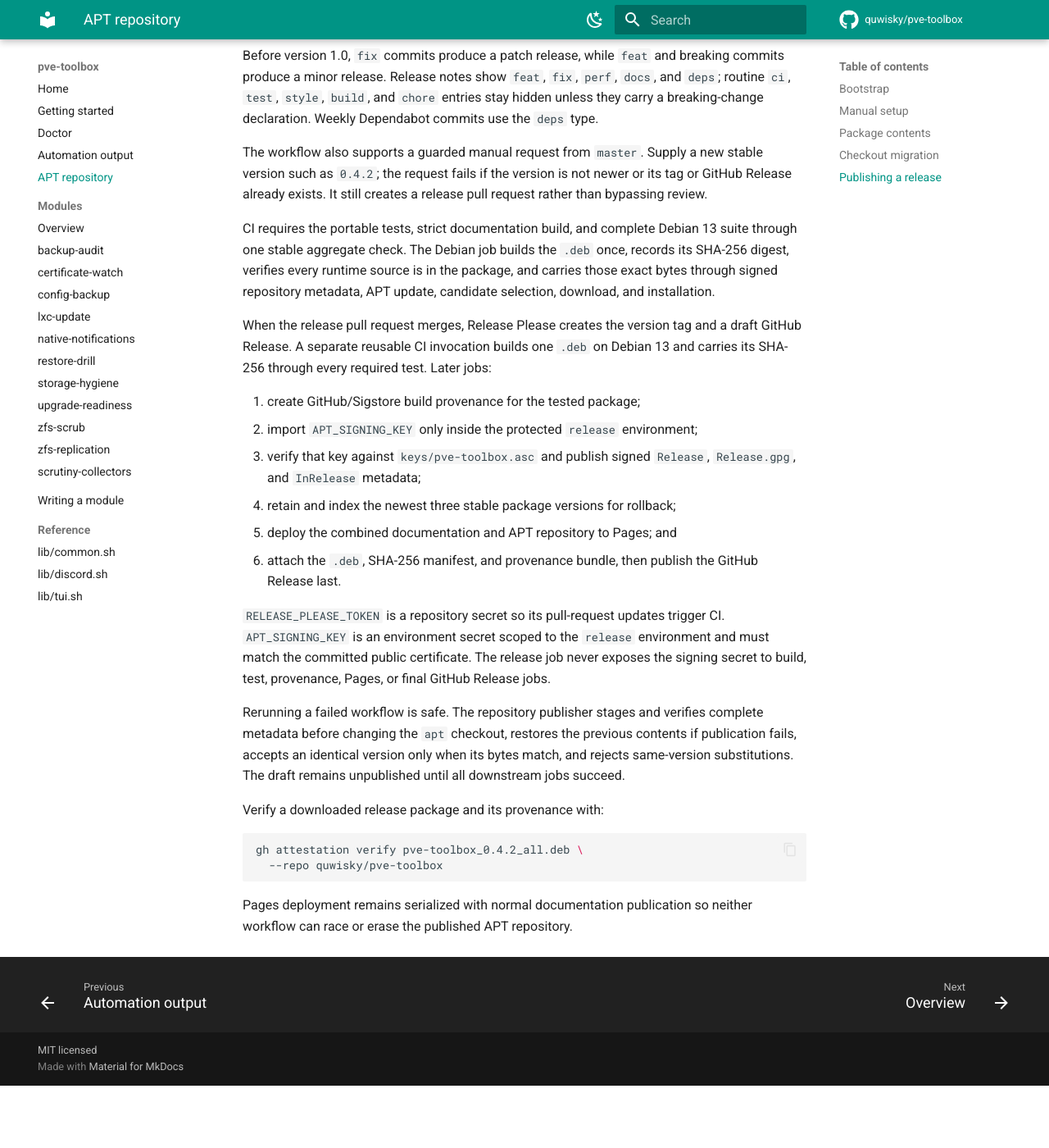
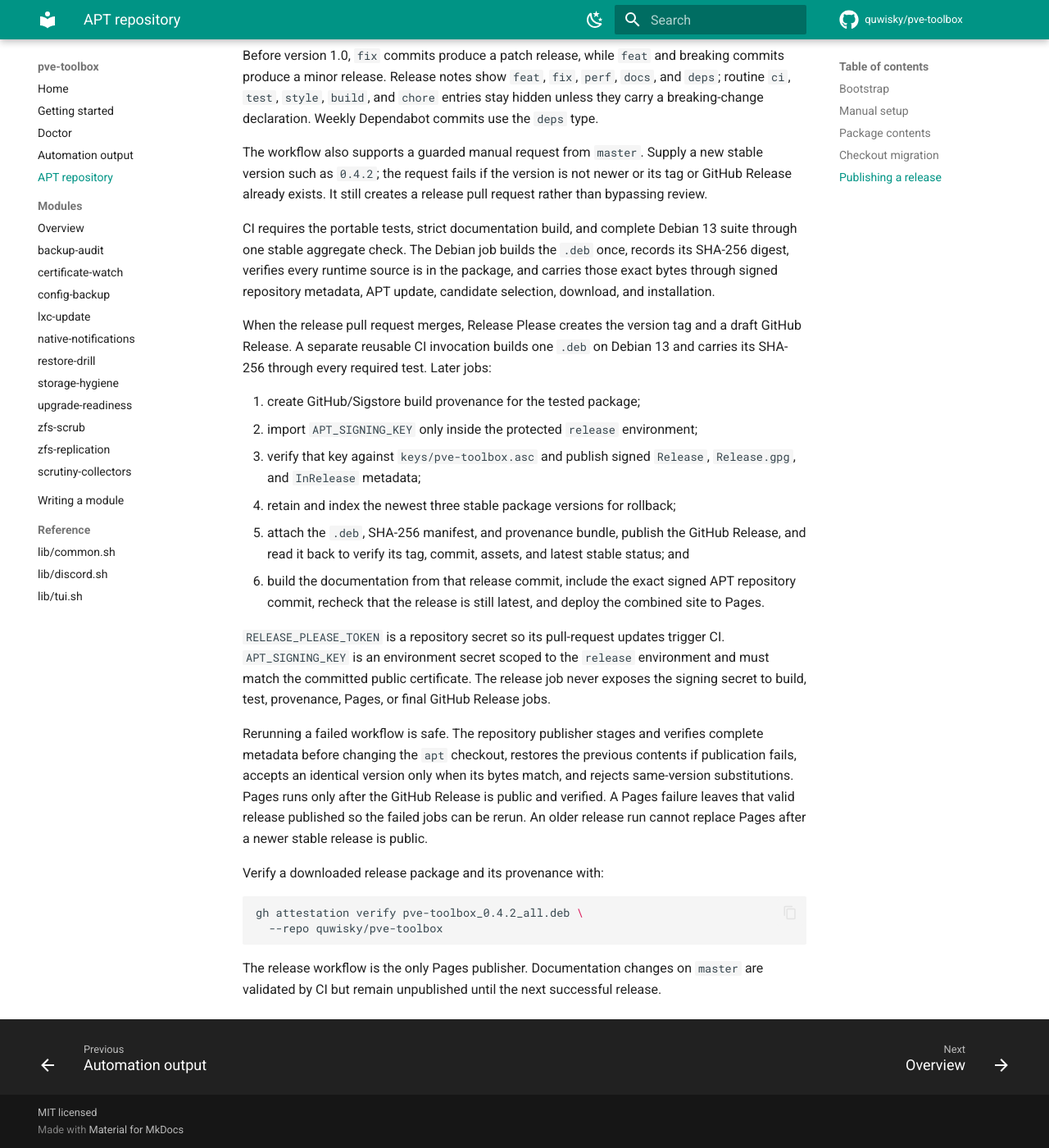
Before and after one commit to quwisky/pve-toolbox, an MkDocs documentation site: the page built from docs/apt-repository.md, in a window 1280 px wide and 1400 px high, scrolled down 2851 px. Shown: the whole window at 82% size. Built offline with MkDocs 1.6.1 and Material for MkDocs 9.7.7, drawn with Linux system fonts in a browser that asks for light colours; comment, search, counter and statistics services are not loaded; before the commit the page ends 4175 px from its top, so only the background shows below that.

Commit message:
fix(release): deploy Pages only after publication (#43)
Make the release workflow the sole Pages writer and verify the latest published release before assembly and deployment. Pin Pages to the exact release source and signed APT commit so stale reruns cannot replace the current site.

````diff
--- a/docs/apt-repository.md
+++ b/docs/apt-repository.md
@@ -152,9 +152,12 @@ on Debian 13 and carries its SHA-256 through every required test. Later jobs:
 3. verify that key against `keys/pve-toolbox.asc` and publish signed `Release`,
    `Release.gpg`, and `InRelease` metadata;
 4. retain and index the newest three stable package versions for rollback;
-5. deploy the combined documentation and APT repository to Pages; and
-6. attach the `.deb`, SHA-256 manifest, and provenance bundle, then publish the
-   GitHub Release last.
+5. attach the `.deb`, SHA-256 manifest, and provenance bundle, publish the
+   GitHub Release, and read it back to verify its tag, commit, assets, and
+   latest stable status; and
+6. build the documentation from that release commit, include the exact signed
+   APT repository commit, recheck that the release is still latest, and deploy
+   the combined site to Pages.
 
 `RELEASE_PLEASE_TOKEN` is a repository secret so its pull-request updates
 trigger CI. `APT_SIGNING_KEY` is an environment secret scoped to the `release`
@@ -165,8 +168,10 @@ GitHub Release jobs.
 Rerunning a failed workflow is safe. The repository publisher stages and
 verifies complete metadata before changing the `apt` checkout, restores the
 previous contents if publication fails, accepts an identical version only when
-its bytes match, and rejects same-version substitutions. The draft remains
-unpublished until all downstream jobs succeed.
+its bytes match, and rejects same-version substitutions. Pages runs only after
+the GitHub Release is public and verified. A Pages failure leaves that valid
+release published so the failed jobs can be rerun. An older release run cannot
+replace Pages after a newer stable release is public.
 
 Verify a downloaded release package and its provenance with:
 
@@ -175,5 +180,6 @@ gh attestation verify pve-toolbox_0.4.2_all.deb \
   --repo quwisky/pve-toolbox
 ```
 
-Pages deployment remains serialized with normal documentation publication so
-neither workflow can race or erase the published APT repository.
+The release workflow is the only Pages publisher. Documentation changes on
+`master` are validated by CI but remain unpublished until the next successful
+release.
````
Also changed, not shown: README.md (+1 -1 lines), 4 other files.
